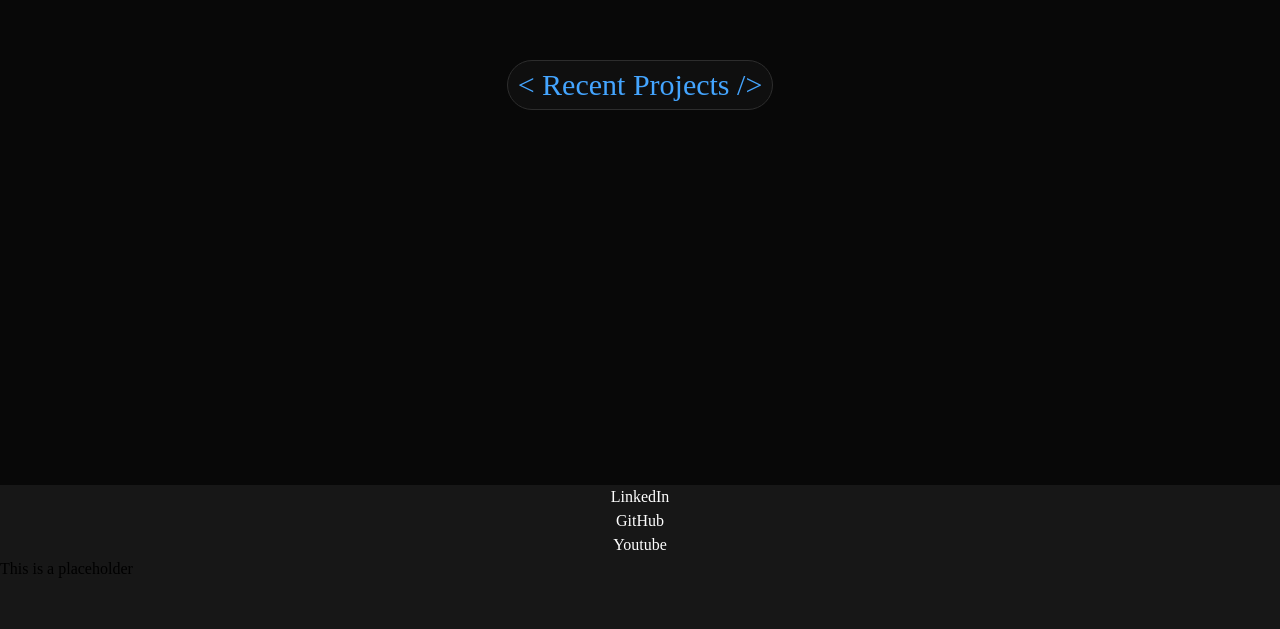
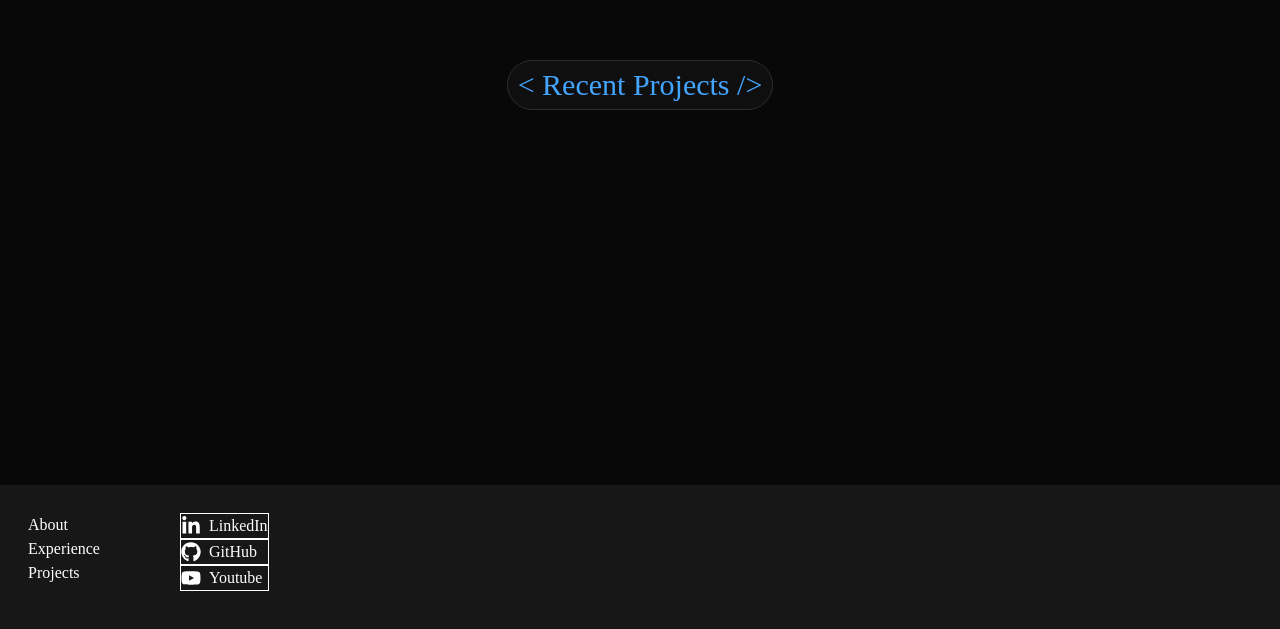
Before and after one commit to Primalpancake92/John-Le-React, a React app: page /John/About in a window 1280 px wide. Shown: the part 1915-2544 px from the top of the page. Built offline with nearby package versions, Linux system fonts and the light colour scheme; the HTML template or start-up script is replaced by a standard one; a web font is replaced by a local one.

Commit message:
Hero background commit and footer

```diff
--- a/src/components/Footer/Footer.jsx
+++ b/src/components/Footer/Footer.jsx
@@ -1,29 +1,29 @@
 import socials from "../../local_data/socials";
-import { Link } from "react-router-dom";
+import navLinks from "../../local_data/navLinks";
+import { Link } from "react-router";
 
 function Socials({ socialsArr }) {
     return (
-        <div className="relative flex-col justify-center">
-            {socialsArr.map(({ name, Icon, link }) => (
-                <div key={name}
-                className="relative flex items-center justify-center">
-                    <div className="relative text-white">
-                        <div className="relative flex justify-center
-                        items-center">
-                            {Icon && <Icon size={10}/>}
-                        </div>
-                        <a href={link}>{name}</a>
-                    </div>
+        <div className="relative flex-col justify-center items-center">
+            {socialsArr?.map(({ name, Icon, link }) => (
+                <div key={name} className="relative flex justify-start border
+                border-white items-center gap-2">
+                    {Icon && <Icon size={20}/>}
+                    <a href={link}>{name}</a>
                 </div>
             ))}
         </div>
     );
 }
 
-function QuickLinks() {
+function QuickLinks({ links=navLinks }) {
     return (
         <div className="relative">
-            <p>This is a placeholder</p>
+            {links.map((link) => (
+                <div key={link.div}>
+                    <Link to={link.path}>{link.linkName}</Link>
+                </div>
+            ))}
         </div>
     );
 }
@@ -36,9 +36,10 @@ function Footer() {
     */}
 
     return (
-        <div className="relative w-full h-50 bg-[rgb(23,23,23)]">
+        <div className="relative flex w-full h-50 bg-[rgb(23,23,23)] p-7
+        gap-20 text-white">
+            <QuickLinks />
             <Socials socialsArr={socials}/>
-            <QuickLinks />
         </div>
     );
 }
--- a/src/components/Navbar/Navbar.jsx
+++ b/src/components/Navbar/Navbar.jsx
@@ -40,7 +40,7 @@ function NavCentre({ links }) {
     }
 
     return (
-        <div className="z-[5555555] rounded-full flex justify-center items-center gap-x-2
+        <div className="z-25 rounded-full flex justify-center items-center gap-x-2
         border-2 border-[rgb(45,45,45)] bg-[#0E0F0E] h-[54px] px-[8px] antialiased">
             {links.map((link) => (
                 <NavLink key={link.id} to={link.path}
--- a/src/local_data/socials.js
+++ b/src/local_data/socials.js
@@ -3,17 +3,17 @@ import * as FaIcons from "react-icons/fa";
 const socials = [
     {
         "name": "LinkedIn",
-        "icon": FaIcons.FaLinkedinIn,
+        "Icon": FaIcons.FaLinkedinIn,
         "link": "https://www.linkedin.com/in/john-le-superconsole/"
     },
     {
         "name": "GitHub",
-        "icon": FaIcons.FaGithub,
+        "Icon": FaIcons.FaGithub,
         "link": "https://www.github.com/Primalpancake92"
     },
     {
         "name": "Youtube",
-        "icon": FaIcons.FaYoutube,
+        "Icon": FaIcons.FaYoutube,
         "link": "https://www.youtube.com/@The_Superconsole"
     }
 ];
--- a/src/pages/About/About.jsx
+++ b/src/pages/About/About.jsx
@@ -127,13 +127,15 @@ export default function About() {
                     <AboutText />
                     <AboutDots />
             </AboutSection>
-            <div className="relative">
+            <div className="relative w-full">
                 <Skillsbar />
             </div>
-            <div className="relative">
+            <div className="relative w-full h-max-screen">
                 <SubSection name={"< Recent Projects />"}/>
             </div>
-            <Footer />
+            <div className="relative w-full">
+                <Footer />
+            </div>
         </div>
     );
 }
--- a/src/pages/Hero/Hero.jsx
+++ b/src/pages/Hero/Hero.jsx
@@ -28,8 +28,8 @@ function TerminalText() {
 
 function Bash() {
     return (
-        <div className="relative mb-15 border-1 h-[600px] w-[1000px] border-[rgb(45,45,45,0.5)]
-        rounded-xl flex flex-col bg-[rgb(15,15,15)] shadow-[0_0_20px_10px_rgba(25,175,255,0.5)]">
+        <div className="relative mb-15 border h-150 w-250 border-[rgb(45,45,45,0.5)]
+        rounded-xl flex flex-col bg-[rgb(15,15,15)]">
             <NavigationPanel appName={"john_le.sh"} />
         </div>
     );
@@ -49,8 +49,17 @@ function Hero() {
             })
         }}
         >
-            <div className="absolute bg-[var(--fourth-color)] rounded-full
-            top-0 left-0 z-20 shadow-[0px_0px_50px_25px_rgba(35,170,255,1)]"
+            <div
+                className="
+                    absolute inset-0
+                    bg-[linear-gradient(to_right,rgba(22,165,255,0.3)_1px,transparent_1px),linear-gradient(to_bottom,rgba(22,165,255,0.3)_1px,transparent_1px)]
+                    bg-[size:50px_50px]
+                    [mask-image:radial-gradient(circle,black_0%,transparent_60%)]
+                    [-webkit-mask-image:radial-gradient(circle,black_0%,transparent_70%)]
+                "
+            />
+            <div className="z-500 absolute bg-(--fourth-color) rounded-full
+            top-0 left-0 shadow-[0px_0px_50px_25px_rgba(35,170,255,1)]"
             style={{
                 transform: `translate(${position.x}px, ${position.y}px)`,
                 transition: 'transform 0.05s linear'
```
Also changed, not shown: src/local_data/navLinks.js (line endings or trailing spaces).
